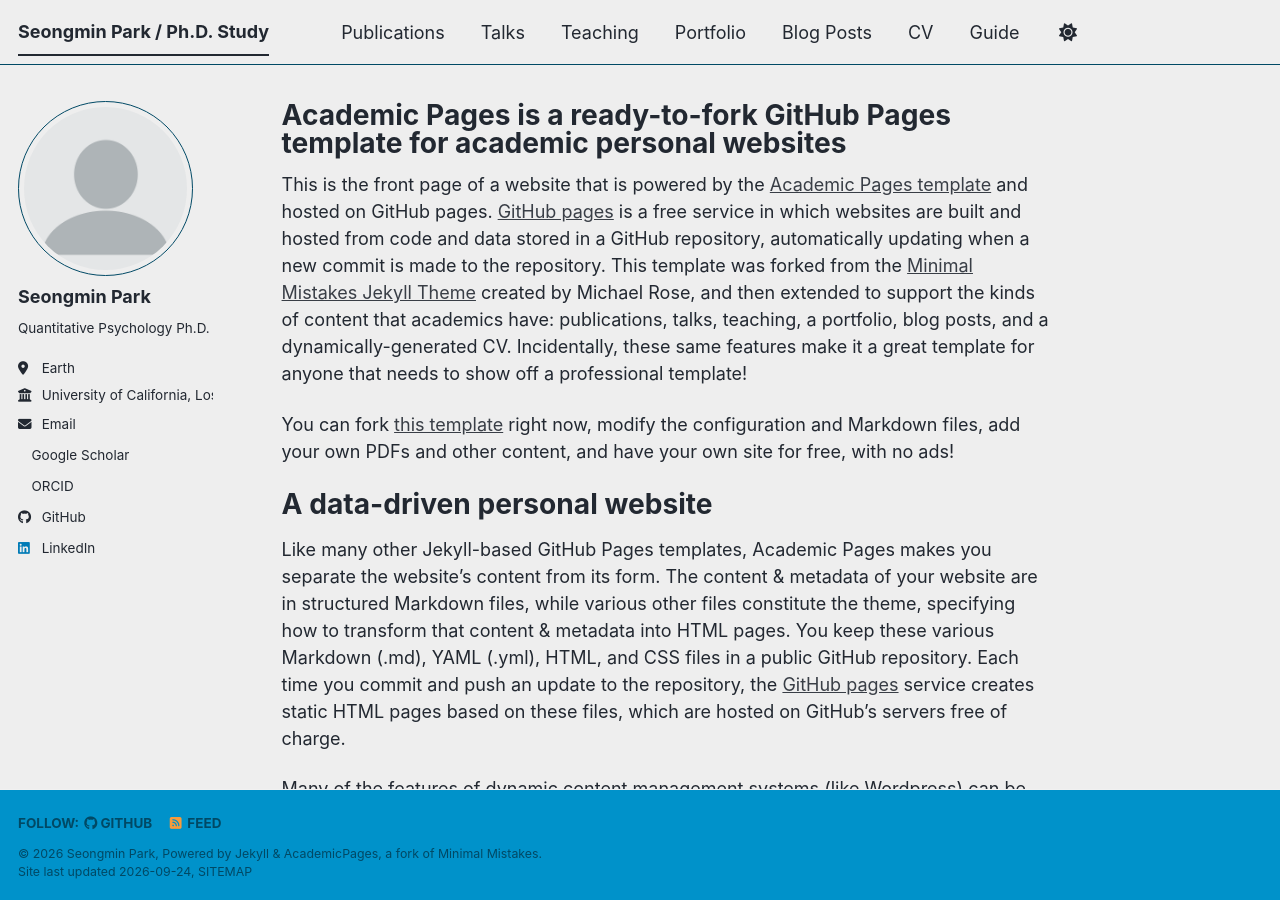
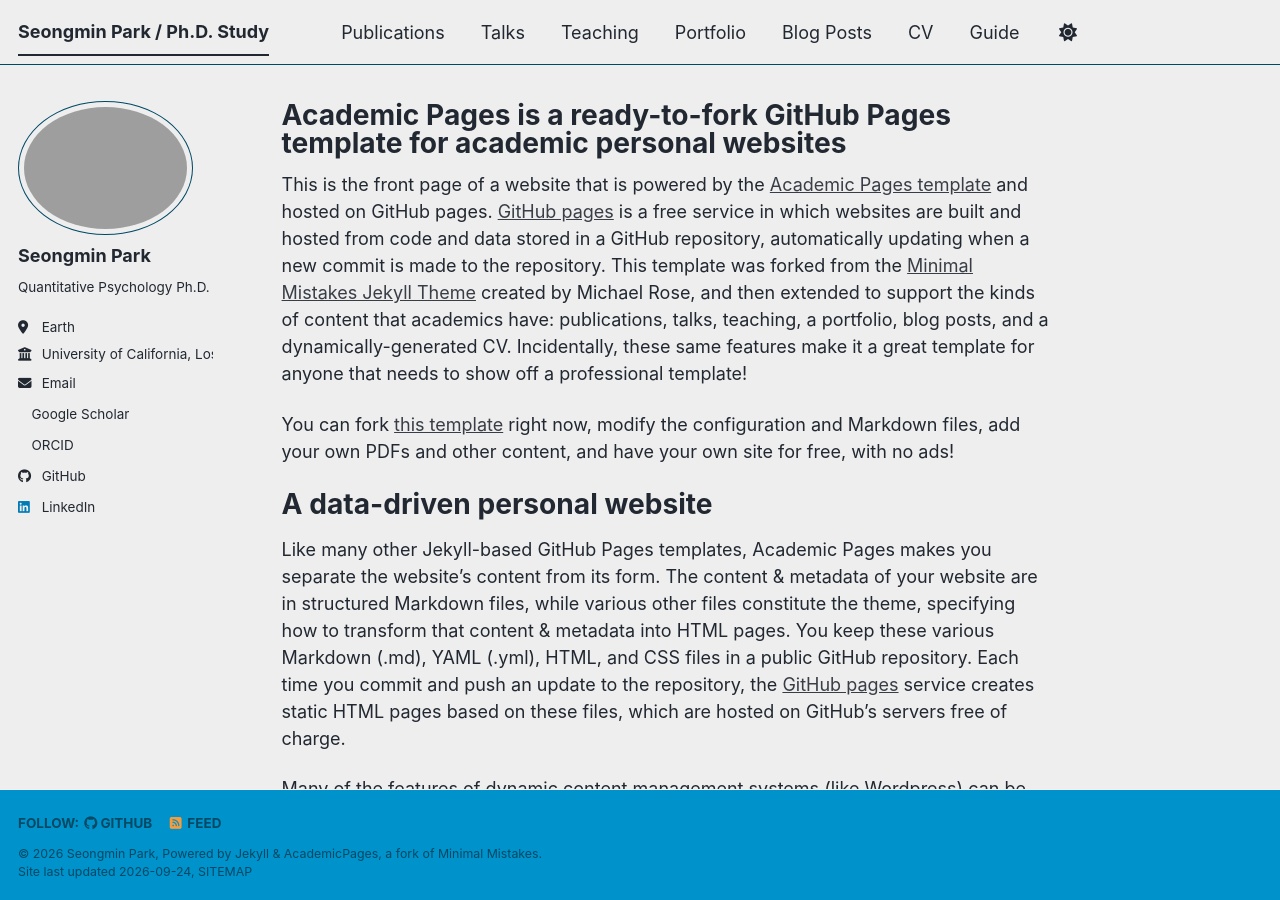
Before and after one commit to gganggang2/smparkedu, a Jekyll site: the page built from _pages/about.md, in a window 1280 px wide and 900 px high. Built offline with Jekyll 4.4.1, drawn with Linux system fonts in a browser that asks for light colours; a style sheet for code colours, icons or effects is not loaded.

Commit message:
Update _config.yml

```diff
--- a/_config.yml
+++ b/_config.yml
@@ -23,7 +23,7 @@
 #               Additional customization can be done by editing /_includes/author-profile.html
 author:
   # Biographic information
-  avatar           : "profile.png"
+  avatar           : "Profile_sm.jpeg"
   name             : "Seongmin Park"
   pronouns         : # example: "she/her"
   bio              : "Quantitative Psychology Ph.D."
```
